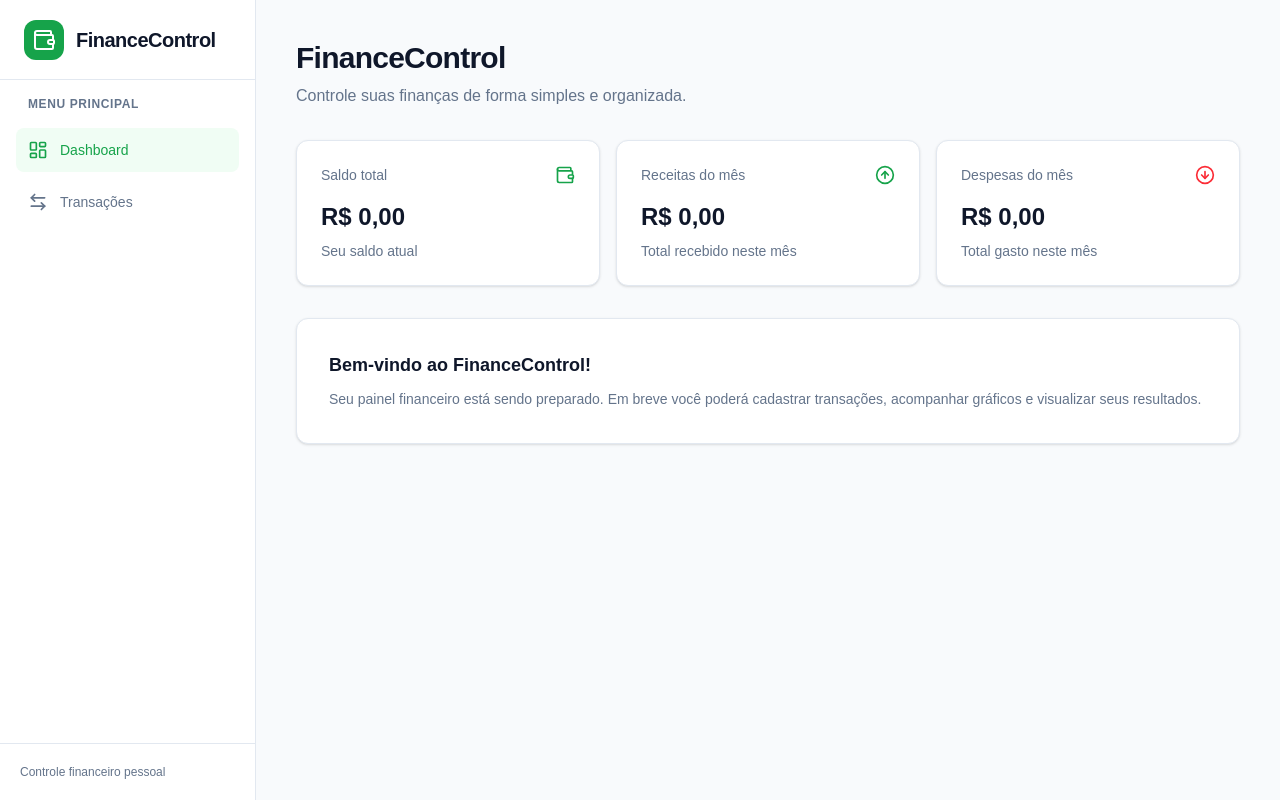
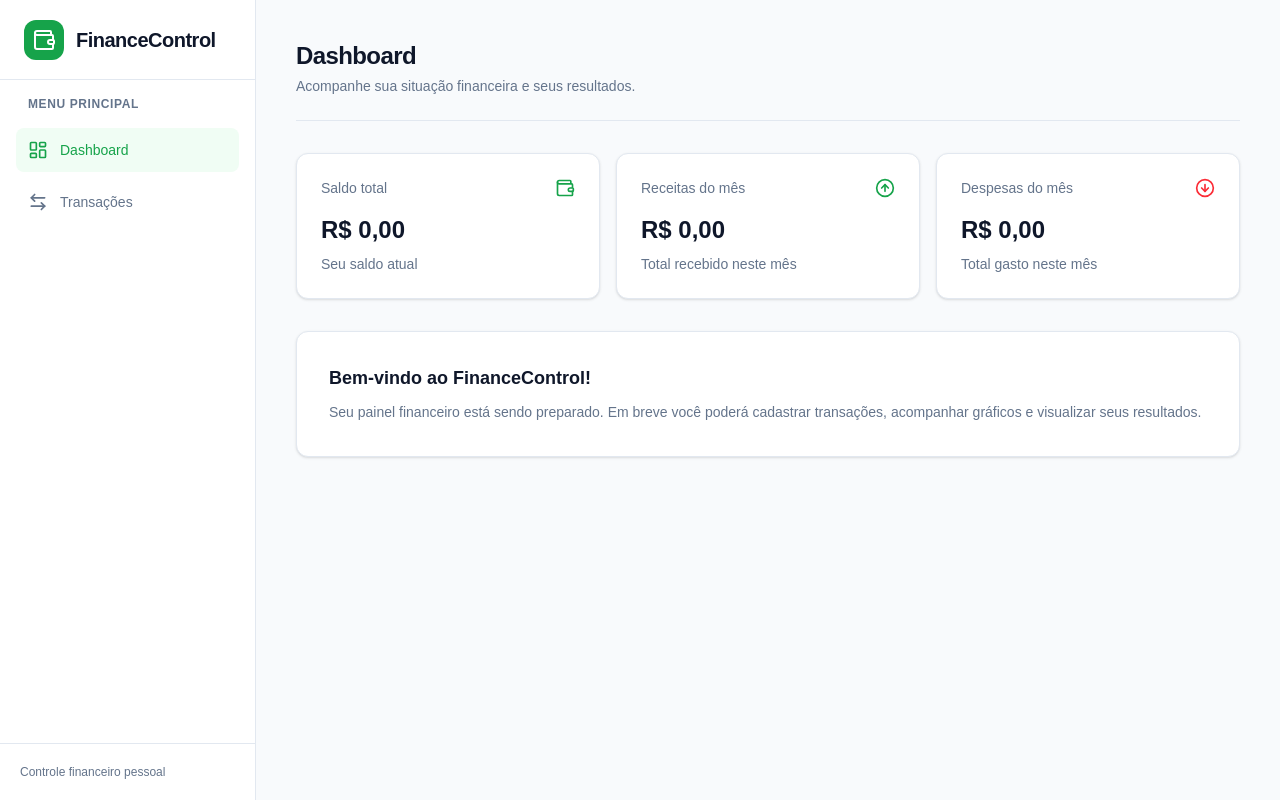
Before and after one commit to adrielsouzadev/financecontrol, a Next.js app: page / in a window 1280 px wide. Built offline with nearby package versions, Linux system fonts and the light colour scheme.

Commit message:
refactor: cria cabeçalho reutilizável

```diff
--- a/src/app/(app)/page.tsx
+++ b/src/app/(app)/page.tsx
@@ -1,3 +1,5 @@
+import { PageHeader } from "@/components/layout/page-header";
+
 import {
   ArrowDownCircle,
   ArrowUpCircle,
@@ -9,15 +11,10 @@ export default function Home() {
     <main className="min-h-screen p-6 md:p-10">
       <div className="mx-auto max-w-7xl space-y-8">
         {/* Cabeçalho */}
-        <header>
-          <h1 className="text-3xl font-bold tracking-tight">
-            FinanceControl
-          </h1>
-
-          <p className="mt-2 text-muted">
-            Controle suas finanças de forma simples e organizada.
-          </p>
-        </header>
+        <PageHeader
+          title="Dashboard"
+          description="Acompanhe sua situação financeira e seus resultados."
+        />
 
         {/* Resumo financeiro */}
         <section className="grid gap-4 md:grid-cols-3">
--- /dev/null
+++ b/src/components/layout/page-header.tsx
@@ -0,0 +1,33 @@
+import type { ReactNode } from "react";
+
+type PageHeaderProps = {
+  title: string;
+  description: string;
+  children?: ReactNode;
+};
+
+export function PageHeader({
+  title,
+  description,
+  children,
+}: PageHeaderProps) {
+  return (
+    <header className="flex flex-col gap-4 border-b border-border pb-6 sm:flex-row sm:items-center sm:justify-between">
+      <div>
+        <h1 className="text-2xl font-bold tracking-tight">
+          {title}
+        </h1>
+
+        <p className="mt-1 text-sm text-muted">
+          {description}
+        </p>
+      </div>
+
+      {children && (
+        <div className="flex items-center gap-3">
+          {children}
+        </div>
+      )}
+    </header>
+  );
+}
```
